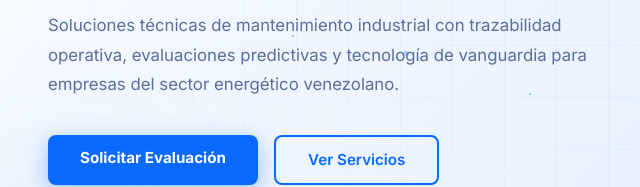
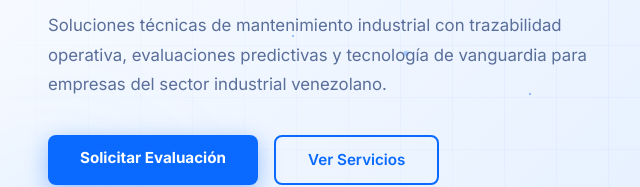
Before and after one commit to itsermica/Mipaginaprueba, a plain HTML site: page index.html in a window 1280 px wide. Shown: the part 475-662 px from the top of the page, 16-656 px from the left. Drawn offline with Linux system fonts and the light colour scheme.

Commit message:
Add files via upload

```diff
--- a/index.html
+++ b/index.html
@@ -1826,7 +1826,7 @@
         <div class="hero-badge">● Sector Petrolero &amp; Petroquímico</div>
         <h1>Líderes en el<br><span>mantenimiento industrial.</span></h1>
         <p class="hero-sub">Soluciones técnicas de mantenimiento industrial con trazabilidad operativa, evaluaciones
-          predictivas y tecnología de vanguardia para empresas del sector energético venezolano.</p>
+          predictivas y tecnología de vanguardia para empresas del sector industrial venezolano.</p>
         <div class="hero-actions">
           <a href="#contact" class="btn-blue" id="hero-cta">Solicitar Evaluación</a>
           <a href="#services" class="btn-outline" id="hero-svc">Ver Servicios</a>
```
